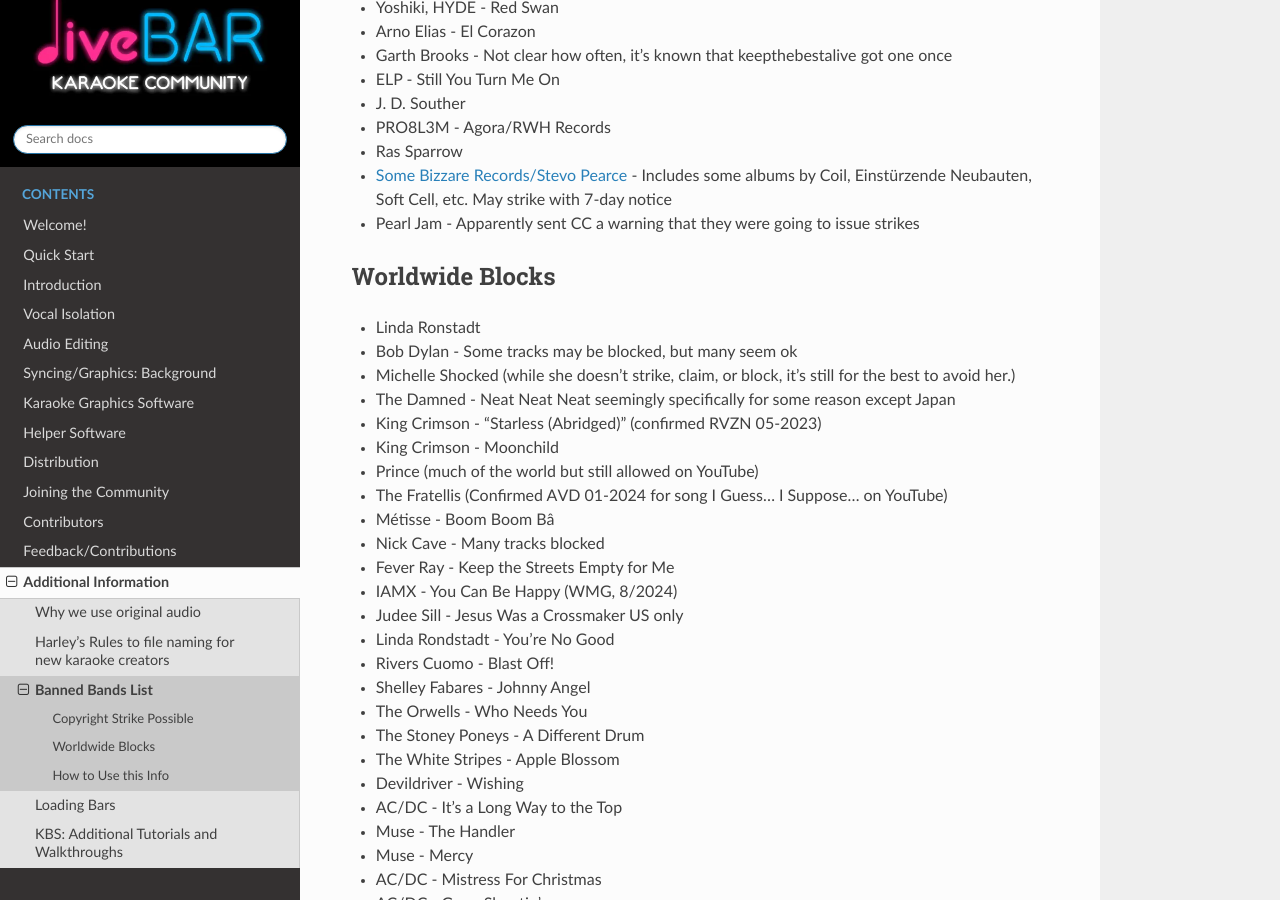
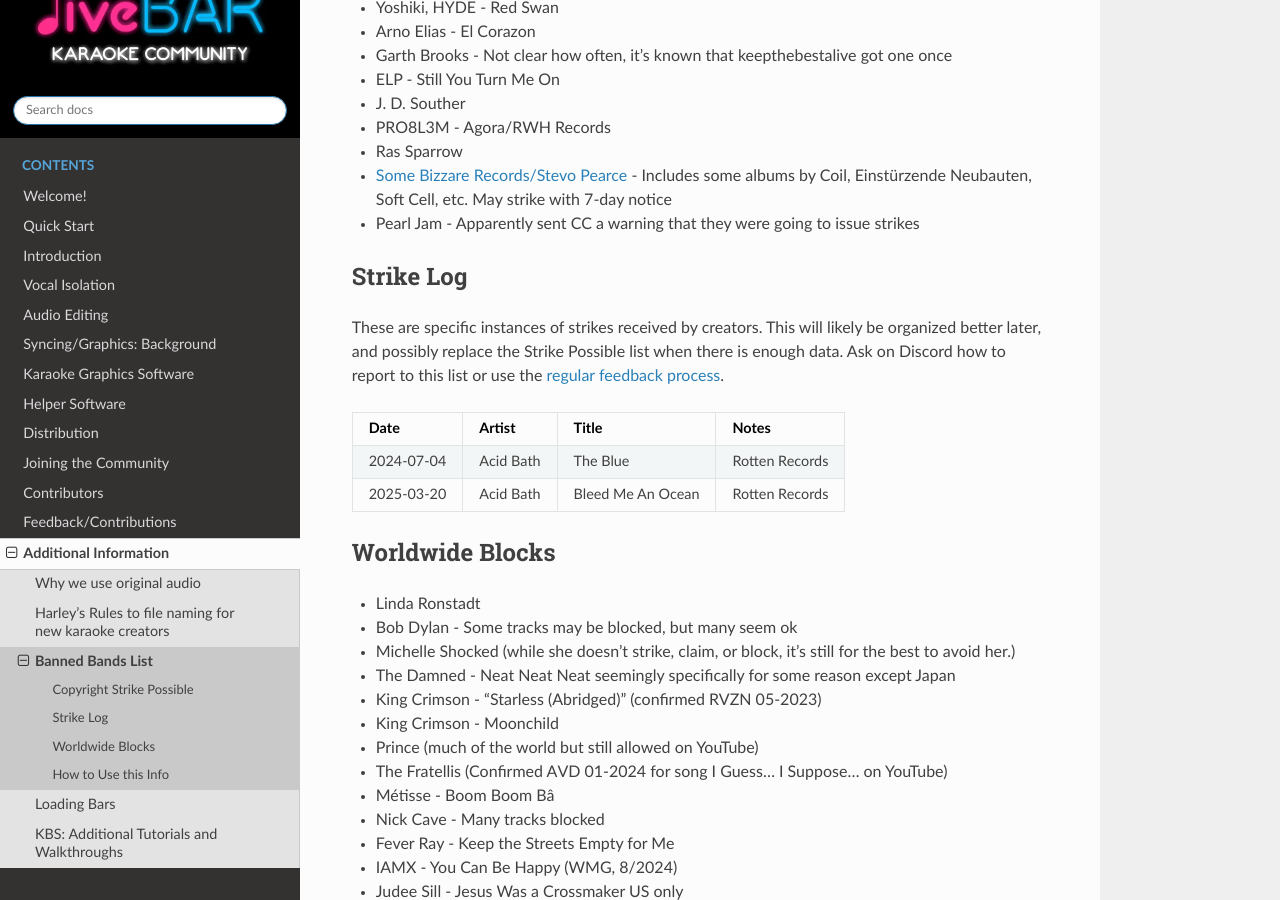
Before and after one commit to diveBarKaraoke/divebar_karaoke_creation_guide, a Sphinx documentation site: the page built from docs/banned_bands.rst, in a window 1280 px wide and 900 px high, scrolled down 1180 px. Built offline with Sphinx 7.4.7 and the Read the Docs theme 3.1.0, drawn with Linux system fonts in a browser that asks for light colours.

Commit message:
Add Strike log (currently updating manually)

```diff
--- a/docs/banned_bands.rst
+++ b/docs/banned_bands.rst
@@ -46,6 +46,27 @@ Copyright Strike Possible
 * Ras Sparrow
 * `Some Bizzare Records/Stevo Pearce <https://en.wikipedia.org/wiki/Some_Bizzare_Records>`_ - Includes some albums by Coil, Einstürzende Neubauten, Soft Cell, etc. May strike with 7-day notice
 * Pearl Jam - Apparently sent CC a warning that they were going to issue strikes
+
+Strike Log
+----------
+
+These are specific instances of strikes received by creators. This will likely be organized better later, and possibly replace the Strike Possible list when there is enough data. Ask on Discord how to report to this list or use the :doc:`regular feedback process <feedback>`.
+
+.. list-table::
+   :header-rows: 1
+
+   * - Date
+     - Artist
+     - Title
+     - Notes
+   * - 2024-07-04
+     - Acid Bath
+     - The Blue
+     - Rotten Records
+   * - 2025-03-20
+     - Acid Bath
+     - Bleed Me An Ocean
+     - Rotten Records
 
 Worldwide Blocks
 ----------------
```
